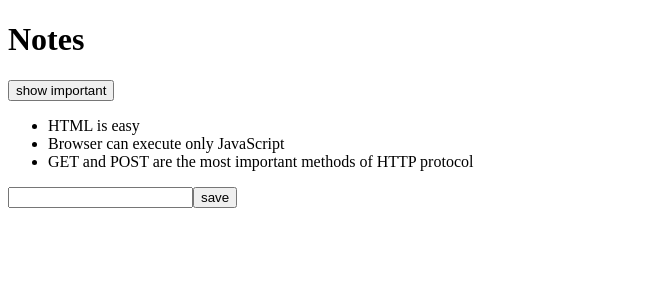
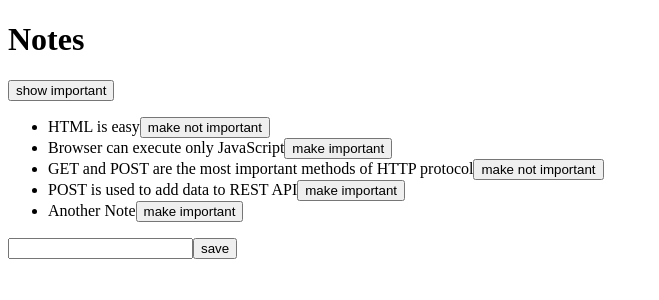
Before and after one commit to latrell-lee0919/fsonotes, a React (Create React App) app: page / in a window 1280 px wide. Shown: the top 300 px of the page, without its empty margins (0-659 px from the left). Built offline with nearby package versions, Linux system fonts and the light colour scheme; data requests are answered from the project's data file.

Commit message:
refactoring

```diff
--- a/db.json
+++ b/db.json
@@ -17,6 +17,18 @@
       "content": "GET and POST are the most important methods of HTTP protocol",
       "date": "2019-05-30T19:20:14.298Z",
       "important": true
+    },
+    {
+      "content": "POST is used to add data to REST API",
+      "date": "2021-10-07T21:18:14.115Z",
+      "important": false,
+      "id": 4
+    },
+    {
+      "content": "Another Note",
+      "date": "2021-10-07T21:19:19.651Z",
+      "important": false,
+      "id": 5
     }
   ]
 }
--- a/src/App.js
+++ b/src/App.js
@@ -1,5 +1,5 @@
 import React, { useState, useEffect } from 'react'
-import axios from 'axios'
+import noteService from './services/notes'
 import Note from './components/Note'
 
 const App = () => {
@@ -7,25 +7,27 @@
   const [newNote, setNewNote] = useState('')
   const [showAll, setShowAll] = useState(true)
 
-  const hook = () => {
-    console.log('effect')
-    axios
-      .get('http://localhost:3001/notes')
-      .then(response => {
-        console.log('promise fulfilled')
-        setNotes(response.data)
-      })
+  useEffect(() => {
+    noteService
+    .getAll()
+    .then(initialNotes => {
+      setNotes(initialNotes)
+    })
+  }, [])
+
+  const toggleImportanceOf = (id) => {
+    const note = notes.find(n => n.id === id)
+    const changedNote = {...note, important: !note.important}
+
+    noteService
+    .update(id, changedNote)
+    .then(returnedNote => {
+      setNotes(notes.map(note => note.id !== id ? note : returnedNote))
+    })
+
   }
 
-  useEffect(hook, []) // start here Sunday
 
-
-  const notesToShow = showAll ? notes : notes.filter(note => note.important === true)
-
-  const handleNoteChange = (event) => {
-    console.log(event.target.value)
-    setNewNote(event.target.value)
-  }
 
   const addNote = (event) => {
     event.preventDefault()
@@ -33,13 +35,23 @@
       content: newNote,
       date: new Date().toISOString(),
       important: Math.random() < 0.5,
-      id: notes.length + 1,
     }
 
-    setNotes(notes.concat(noteObect))
-    setNewNote('')
-    console.log('button clicked', event.target)
+    noteService
+    .create(noteObect)
+    .then(returnedNote => {
+      setNotes(notes.concat(returnedNote))
+      setNewNote('')
+    })
   }
+
+  const handleNoteChange = (event) => {
+    setNewNote(event.target.value)
+  }
+
+  const notesToShow = showAll
+  ? notes
+  : notes.filter(note => note.important === true)
 
   return (
     <div>
@@ -50,8 +62,12 @@
         </button>
       </div>
       <ul>
-        {notesToShow.map(note =>
-          <Note key={note.id} note={note} />
+        {notesToShow.map((note, i) =>
+          <Note
+          key={i}
+          note={note}
+          toggleImportance={() => toggleImportanceOf(note.id)}
+          />
         )}
       </ul>
       <form onSubmit={addNote}>
--- a/src/components/Note.js
+++ b/src/components/Note.js
@@ -1,8 +1,14 @@
 import React from 'react'
 
-const Note = ({ note }) => {
+const Note = ({ note, toggleImportance }) => {
+  const label = note.important
+  ? 'make not important' : 'make important'
+
   return (
-    <li>{note.content}</li>
+    <li>
+      {note.content}
+      <button onClick={toggleImportance}>{label}</button>
+    </li>
   )
 }
 
--- /dev/null
+++ b/src/services/notes.js
@@ -0,0 +1,19 @@
+import axios from 'axios'
+const baseUrl = 'http://localhost:3001/notes'
+
+const getAll = () => {
+    const request = axios.get(baseUrl)
+    return request.then(response => response.data)
+}
+
+const create = newObject => {
+    const request = axios.post(baseUrl, newObject)
+    return request.then(response => response.data)
+}
+
+const update = (id, newObject) => {
+    const request = axios.put(`${baseUrl}/${id}`, newObject)
+    return request.then(response => response.data)
+}
+
+export default { getAll, create, update }
```
Lines whose indentation alone changed are shown as unchanged.
